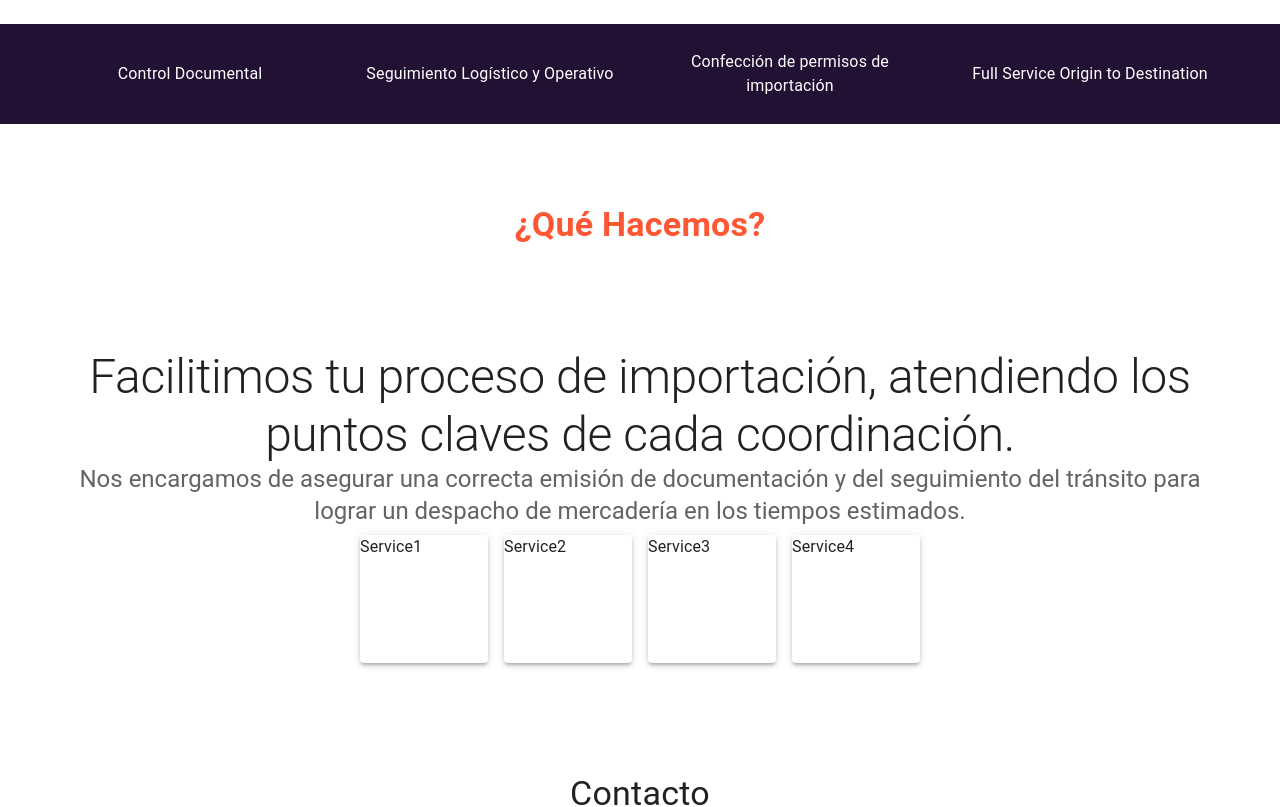
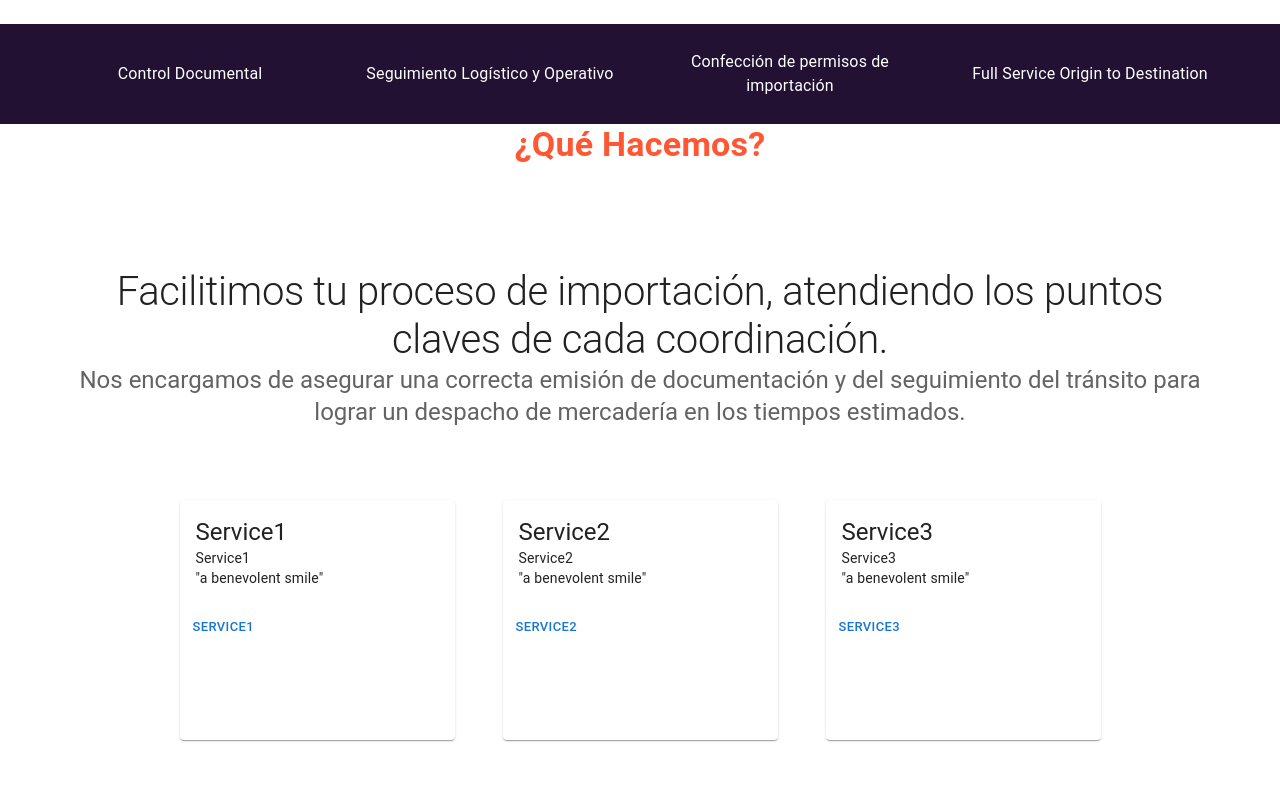
Before and after one commit to loveragabriel/cronologis_website, a React (Create React App) app: page / in a window 1280 px wide. Shown: the part 600-1407 px from the top of the page. Built offline with nearby package versions, Linux system fonts and the light colour scheme; the HTML template or start-up script is replaced by a standard one.

Commit message:
add Basic card printblue

```diff
--- /dev/null
+++ b/src/components/BasicCard.js
@@ -0,0 +1,33 @@
+import * as React from 'react';
+import Card from '@mui/material/Card';
+import CardActions from '@mui/material/CardActions';
+import CardContent from '@mui/material/CardContent';
+import Button from '@mui/material/Button';
+import Typography from '@mui/material/Typography';
+
+
+
+export default function BasicCard(props) {
+  return (
+    <Card sx={{ minWidth:275 }}>
+      <CardContent>
+        {/* <Typography sx={{ fontSize: 14 }} color="text.secondary" gutterBottom>
+        </Typography> */}
+        <Typography variant="h5" component="div">
+        {props.title}
+        </Typography>
+        {/* <Typography sx={{ mb: 1.5 }} color="text.secondary">
+          adjective
+        </Typography> */}
+        <Typography variant="body2">
+          {props.text}
+          <br />
+          {'"a benevolent smile"'}
+        </Typography>
+      </CardContent>
+      <CardActions>
+        <Button size="small">{props.link}</Button>
+      </CardActions>
+    </Card>
+  );
+}
--- a/src/components/CardServices.js
+++ b/src/components/CardServices.js
@@ -1,31 +1,30 @@
 import * as React from 'react';
 import Box from '@mui/material/Box';
 import Paper from '@mui/material/Paper';
-import { Container } from '@mui/material';
+import { Container, Typography } from '@mui/material';
+import BasicCard from './BasicCard';
 
 //
-export default function CardServices() {
-  const serviceBox = ['Service1', 'Service2', 'Service3', 'Service4']
+export default function CardServices(props) {
+  const serviceBox = ['Service1', 'Service2', 'Service3']
   return (
-    <Container sx={{ display: 'flex', justifyContent: 'center' }}>
+    <Container sx={{ display: 'flex', justifyContent: 'center', marginTop: '3em' }}>
       <Box
         sx={{
           display: 'flex',
           flexWrap: 'wrap',
+          justifyContent: 'center',
           '& > :not(style)': {
-            m: 1,
-            width: 128,
-            height: 128,
+            m: 3,
+            Width: '90vw',
+            height: '30vh',
+
           },
         }}
       >
         {serviceBox.map((services) => {
-          return <Paper elevation={3} >
-            {services}
-          </Paper>
-        }
-        )
-        }
+          return <BasicCard title={services} text={services} link={services} />
+        })}
 
       </Box>
     </Container>
--- a/src/components/ContactForm.js
+++ b/src/components/ContactForm.js
@@ -25,8 +25,6 @@ const services = [
 const inputsForm = [
     'Nombre', 'Empresa', 'Correo'
 ]
-
-
 
 export default function ContactForm (){
     return (
--- a/src/components/WhatWeDo.js
+++ b/src/components/WhatWeDo.js
@@ -1,17 +1,20 @@
 import { Container, Typography } from "@mui/material";
+import { Fragment } from "react";
 
 export default function WhatWeDo() {
     return (
-        <Container sx={{ marginTop: '5em' }}>
+        <Fragment sx={{ display:'flex', justifyContent:'center', marginTop: '5em' }}>
+        <Container >
             <Typography variant="h4" sx={{ color: '#FF5733', textAlign: 'center', fontWeight: '700', marginBottom: '3em' }}>
                 ¿Qué Hacemos?
             </Typography>
-            <Typography variant="h2" sx={{ fontSize: '3rem', textAlign: 'center' }}>
+            <Typography variant="h2" sx={{ fontSize: '2.5rem', textAlign: 'center' }}>
                 Facilitimos tu proceso de importación, atendiendo los puntos claves de cada coordinación.
             </Typography>
             <Typography variant="h5" sx={{ opacity: '0.7', textAlign: 'center' }}>
                 Nos encargamos de asegurar una correcta emisión de documentación y del seguimiento del tránsito para lograr un despacho de mercadería en los tiempos estimados.
             </Typography>
         </Container>
+        </Fragment>
     )
 }
```
